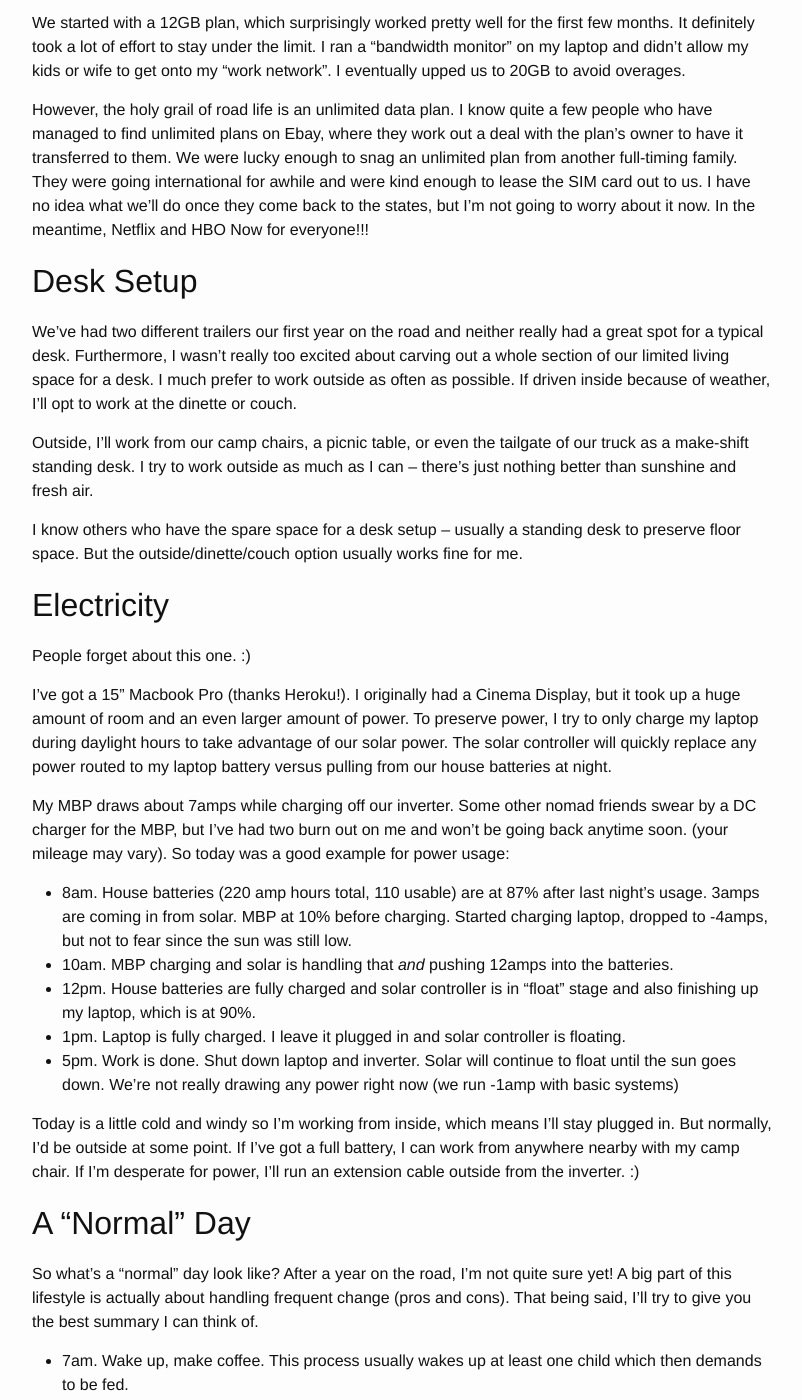
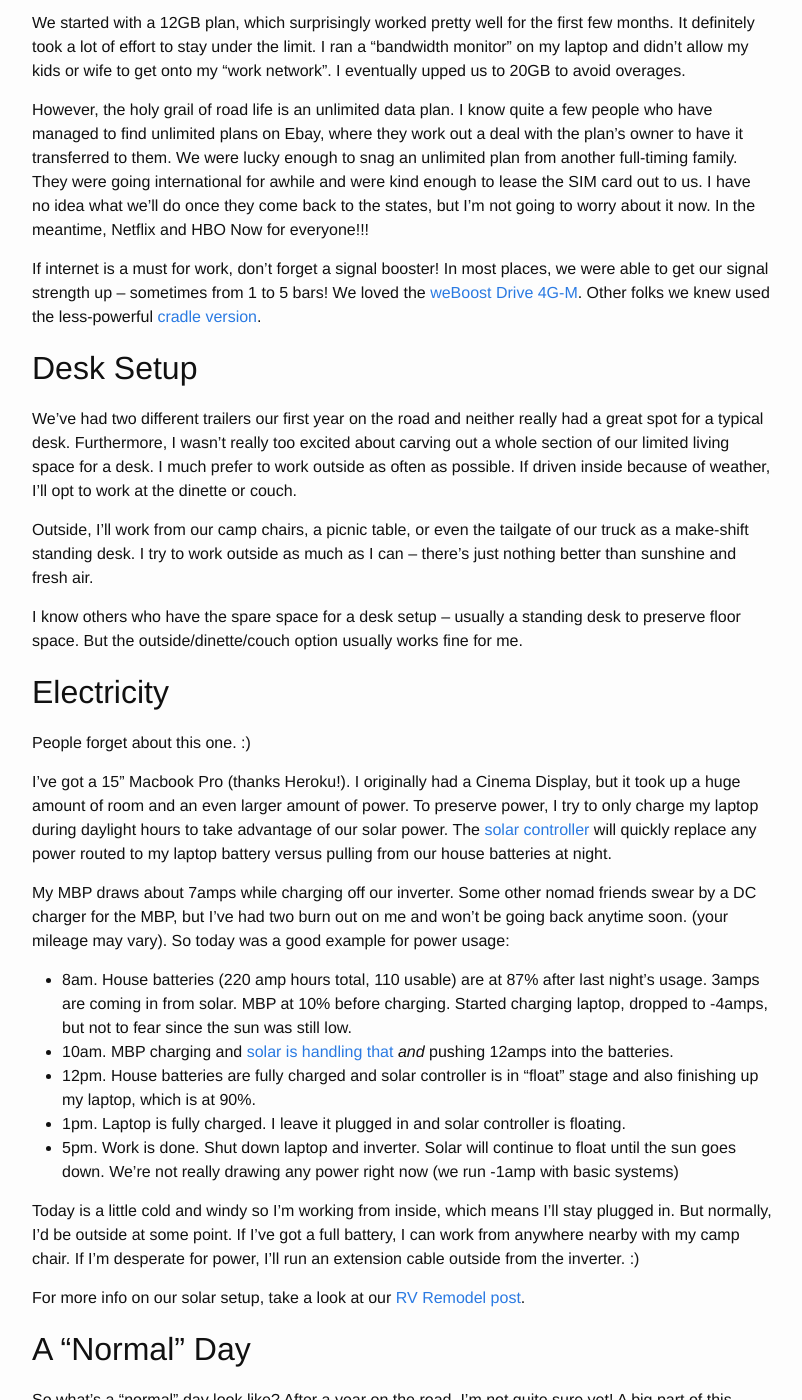
Before and after one commit to jmccartie/takemeonadventures, a Jekyll site: the page built from _posts/2016-03-28-working-from-the-road.markdown, in a window 1280 px wide and 1400 px high, scrolled down 942 px. Shown: the whole window, without its empty margins (238-1040 px from the left). Built offline with Jekyll 4.4.1, drawn with Linux system fonts in a browser that asks for light colours.

```diff
--- a/Gemfile
+++ b/Gemfile
@@ -1,4 +1,4 @@
-ruby '2.3.1'
+ruby '2.3.3'
 source 'https://rubygems.org'
 
 gem 'jekyll', '~> 2.5'
--- a/_posts/2016-03-28-working-from-the-road.markdown
+++ b/_posts/2016-03-28-working-from-the-road.markdown
@@ -22,6 +22,8 @@
 
 However, the holy grail of road life is an unlimited data plan. I know quite a few people who have managed to find unlimited plans on Ebay, where they work out a deal with the plan's owner to have it transferred to them. We were lucky enough to snag an unlimited plan from another full-timing family. They were going international for awhile and were kind enough to lease the SIM card out to us. I have no idea what we'll do once they come back to the states, but I'm not going to worry about it now. In the meantime, Netflix and HBO Now for everyone!!!
 
+If internet is a must for work, don't forget a signal booster! In most places, we were able to get our signal strength up -- sometimes from 1 to 5 bars! We loved the [weBoost Drive 4G-M](http://amzn.to/2njjbbu). Other folks we knew used the less-powerful [cradle version](http://amzn.to/2njvS6f).
+
 ## Desk Setup
 
 We've had two different trailers our first year on the road and neither really had a great spot for a typical desk. Furthermore, I wasn't really too excited about carving out a whole section of our limited living space for a desk. I much prefer to work outside as often as possible. If driven inside because of weather, I'll opt to work at the dinette or couch.
@@ -34,17 +36,19 @@
 
 People forget about this one. :)
 
-I've got a 15" Macbook Pro (thanks Heroku!). I originally had a Cinema Display, but it took up a huge amount of room and an even larger amount of power. To preserve power, I try to only charge my laptop during daylight hours to take advantage of our solar power. The solar controller will quickly replace any power routed to my laptop battery versus pulling from our house batteries at night.
+I've got a 15" Macbook Pro (thanks Heroku!). I originally had a Cinema Display, but it took up a huge amount of room and an even larger amount of power. To preserve power, I try to only charge my laptop during daylight hours to take advantage of our solar power. The [solar controller](http://amzn.to/2njA5H0) will quickly replace any power routed to my laptop battery versus pulling from our house batteries at night.
 
 My MBP draws about 7amps while charging off our inverter. Some other nomad friends swear by a DC charger for the MBP, but I've had two burn out on me and won't be going back anytime soon. (your mileage may vary). So today was a good example for power usage:
 
 * 8am. House batteries (220 amp hours total, 110 usable) are at 87% after last night's usage. 3amps are coming in from solar. MBP at 10% before charging. Started charging laptop, dropped to -4amps, but not to fear since the sun was still low.
-* 10am. MBP charging and solar is handling that *and* pushing 12amps into the batteries.
+* 10am. MBP charging and [solar is handling that](http://amzn.to/2mRu8Og) *and* pushing 12amps into the batteries.
 * 12pm. House batteries are fully charged and solar controller is in "float" stage and also finishing up my laptop, which is at 90%.
 * 1pm. Laptop is fully charged. I leave it plugged in and solar controller is floating.
 * 5pm. Work is done. Shut down laptop and inverter. Solar will continue to float until the sun goes down. We're not really drawing any power right now (we run -1amp with basic systems)
 
 Today is a little cold and windy so I'm working from inside, which means I'll stay plugged in. But normally, I'd be outside at some point. If I've got a full battery, I can work from anywhere nearby with my camp chair. If I'm desperate for power, I'll run an extension cable outside from the inverter. :)
+
+For more info on our solar setup, take a look at our [RV Remodel post](/2015/11/10/rv-remodel.html).
 
 ## A "Normal" Day
 
```
Also changed, not shown: _posts/2015-11-10-rv-remodel.markdown (+17 -19 lines), _posts/tumblr/2015-04-24-catching-up.html (+3 -1 lines), Gemfile.lock.
